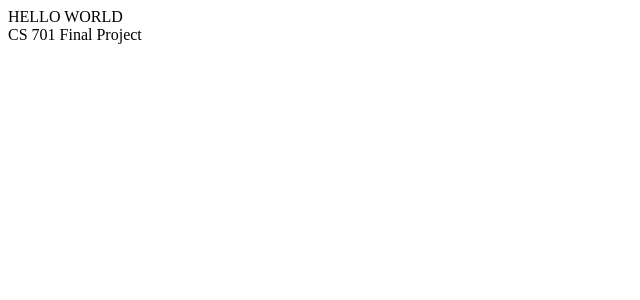
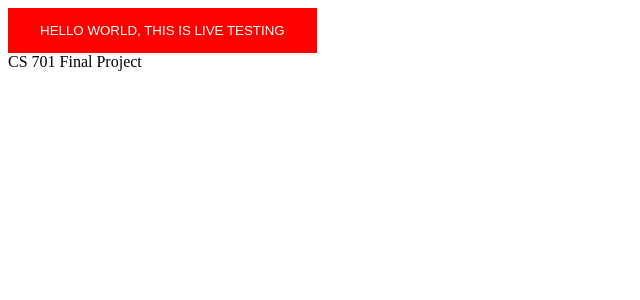
Before and after one commit to DavidGmidd/SeniorSeminarProject21, a Next.js app: page / in a window 1280 px wide. Shown: the top 300 px of the page, without its empty margins (0-640 px from the left). Built offline with nearby package versions, Linux system fonts and the light colour scheme.

Commit message:
Addes CSS file

```diff
--- /dev/null
+++ b/pages/Styles/Home.module.css
@@ -0,0 +1,8 @@
+.button1 {
+
+    background-color: red;
+    border: none;
+    color: white;
+    padding: 15px 32px;
+    text-align: center;
+}
--- a/pages/index.js
+++ b/pages/index.js
@@ -1,6 +1,7 @@
 import Head from 'next/head';
 import { useState } from 'react';
 import Link from 'next/link';
+import styles from '../pages/Styles/Home.module.css';
 
 export default function Home() {
 
@@ -10,7 +11,7 @@ return (
     <div>
 <main>
 
-<div> HELLO WORLD </div>
+<button className= {styles.button1}> HELLO WORLD, THIS IS LIVE TESTING </button>
 </main>
 
 <footer> CS 701 Final Project</footer>
```
